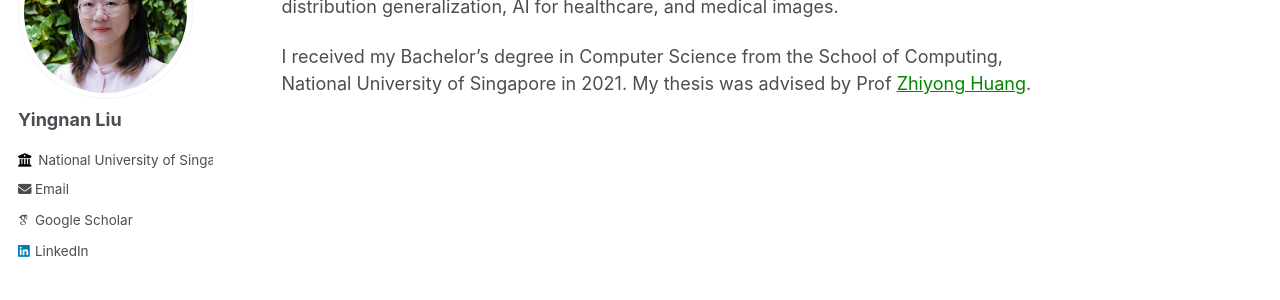
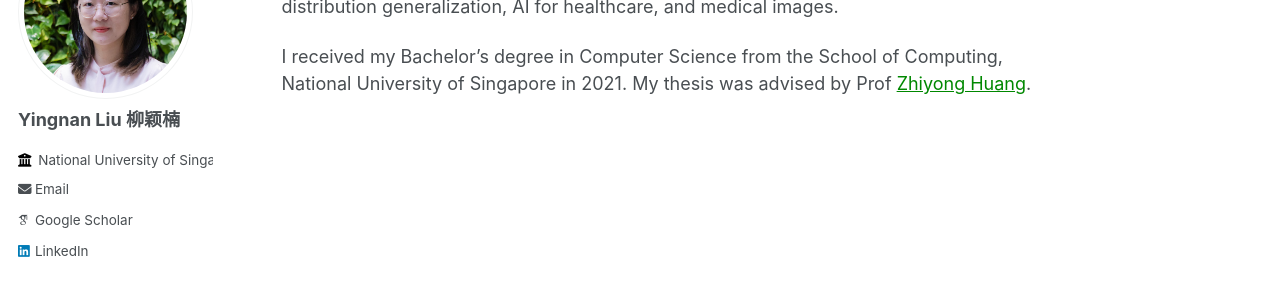
Before and after one commit to NancyQuris/nancyquris.github.io, a Jekyll site: the page built from _pages/about.md, in a window 1280 px wide. Shown: the part 181-481 px from the top of the page. Built offline with Jekyll 4.4.1, drawn with Linux system fonts in a browser that asks for light colours; some web fonts are replaced.

Commit message:
Update _config.yml

```diff
--- a/_config.yml
+++ b/_config.yml
@@ -22,7 +22,7 @@ repository               : "nancyquris/nancyquris.github.io"
 author:
   # Biographic information
   avatar           : "scholar copy.JPG"
-  name             : "Yingnan Liu"
+  name             : "Yingnan Liu 柳颖楠"
   pronouns         : # example: "she/her"
   bio              : ""
   # location         : ""
```
